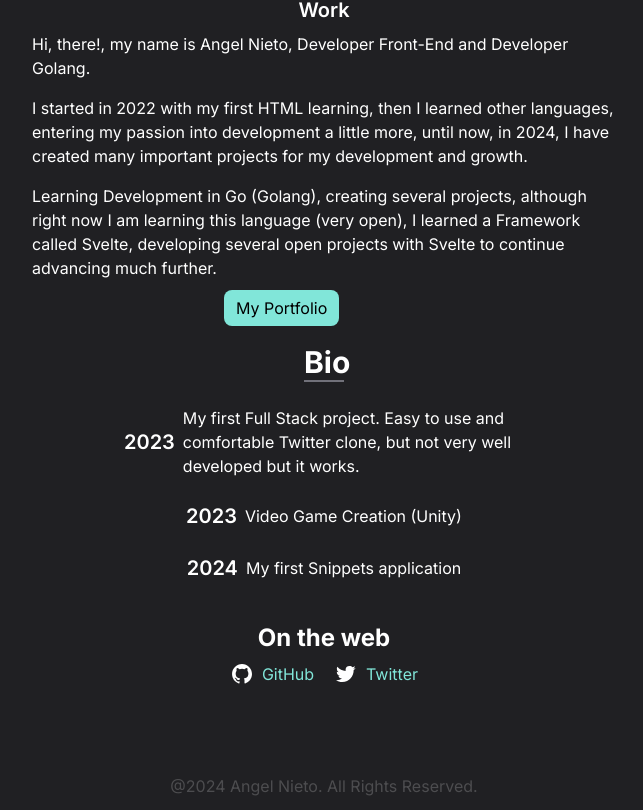
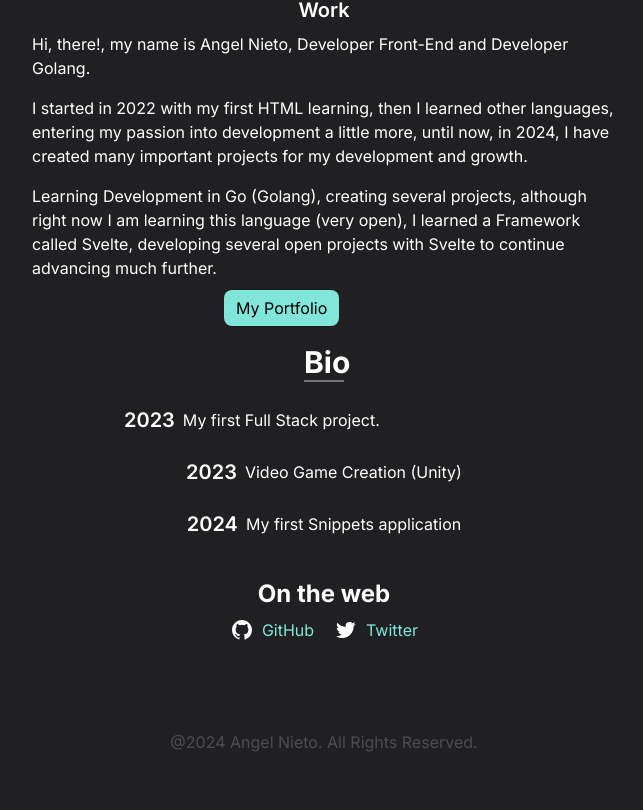
Before and after one commit to NopAngel/nieto, a Next.js app: page / in a window 1280 px wide. Shown: the part 554-1364 px from the top of the page, without its empty margins (316-959 px from the left). After the commit the page ends 1320 px from the top, so only its background shows below. Built offline with nearby package versions, Linux system fonts and the light colour scheme.

Commit message:
bio || new config.

```diff
--- a/app/components/section/bio.tsx
+++ b/app/components/section/bio.tsx
@@ -12,8 +12,7 @@ export default function Bio() {
         <div>
           <h1 className="text-xl font-semibold">2023</h1>
           <p className="w-full">
-            My first Full Stack project. Easy to use and comfortable Twitter
-            clone, but not very well developed but it works.
+            My first Full Stack project.
           </p>
         </div>
         <div>
```
